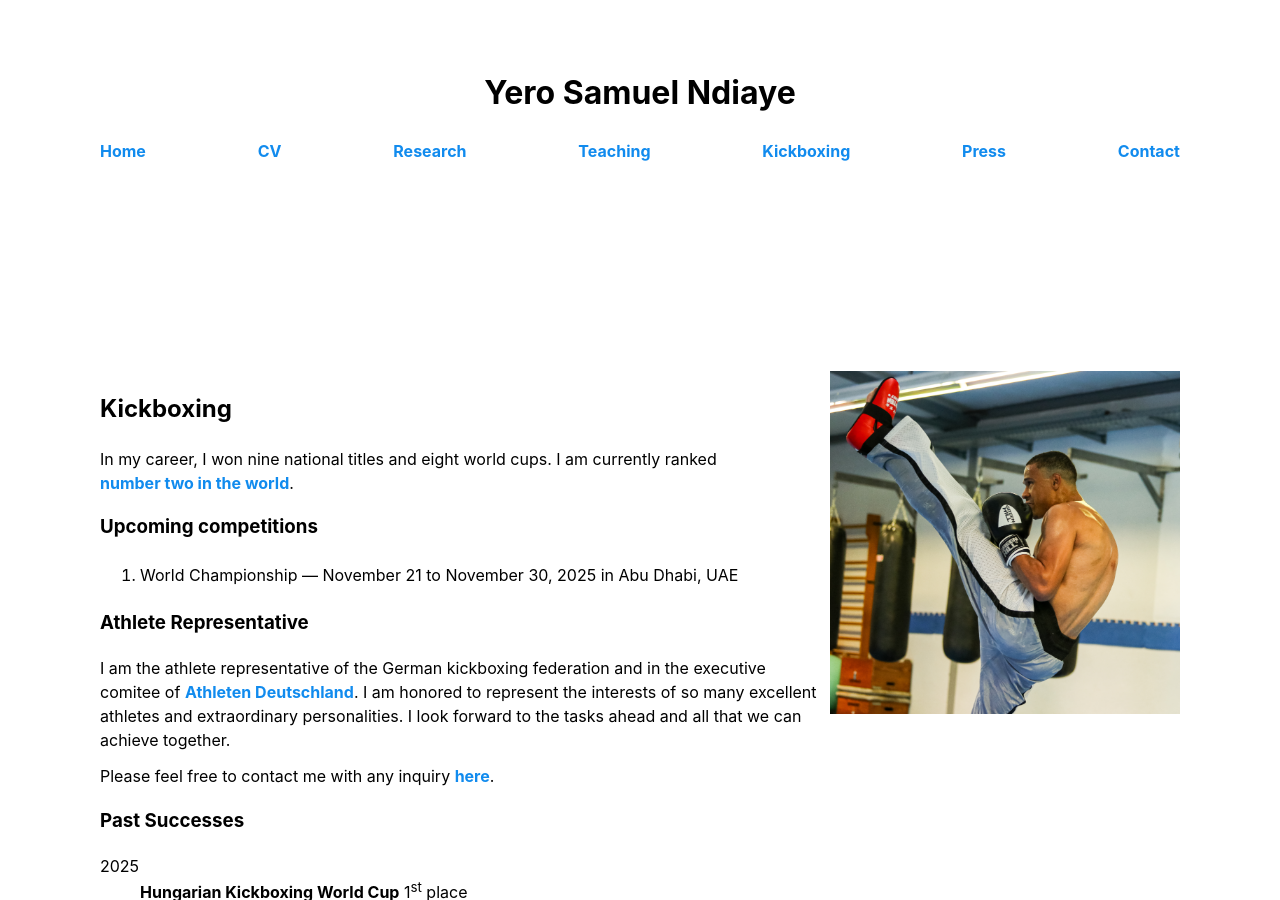
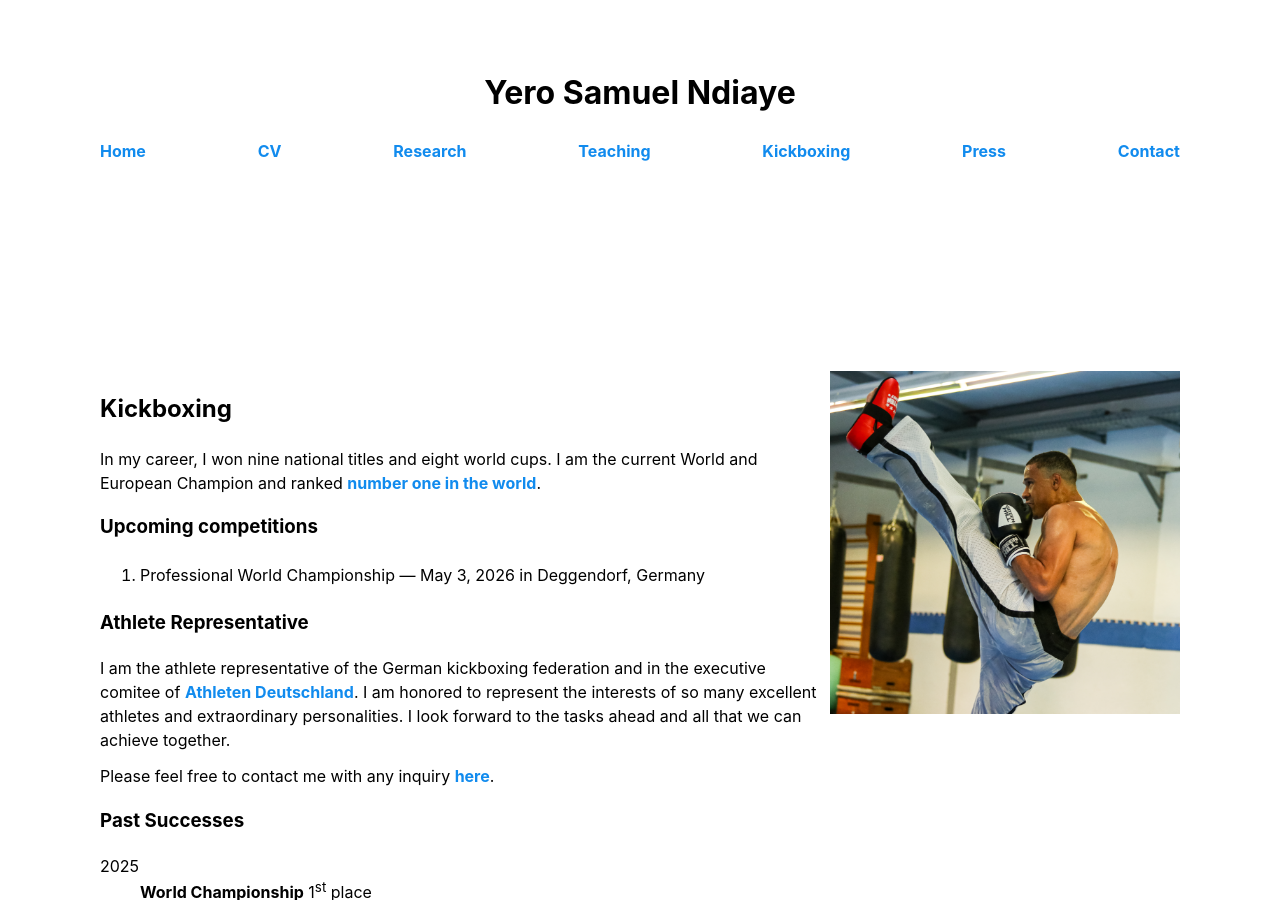
Before and after one commit to yerondiaye/yerondiaye.github.io, a Jekyll site: the page kickboxing.html, which Jekyll copies as it is, in a window 1280 px wide and 900 px high. Built offline with Jekyll 4.4.1, drawn with Linux system fonts in a browser that asks for light colours; some of the changed text lies outside the part shown.

Commit message:
Update2026_2

```diff
--- a/contact.html
+++ b/contact.html
@@ -44,7 +44,7 @@ Room: 4.203</br>
 
 
         <footer>
-<p align="left"> &copy; Yero Samuel Ndiaye, 2023. Built with <a target="blank" href="https://andybrewer.github.io/mvp/"> mvp.css</a>.</p>
+<p align="left"> &copy; Yero Samuel Ndiaye, 2026. Built with <a target="blank" href="https://andybrewer.github.io/mvp/"> mvp.css</a>.</p>
 <p align="left" > <img style="float:left" src="../images/Instagram_logo.png" alt="Instagram" width="20" height="20" /> &nbsp; <a target="_blank" href="https://www.instagram.com/yerosndiaye/">Instagram</a></p>
 <p align="left" > <img style="float:left" src="../images/Gmail.png" alt="Instagram" width="20" height="20" /> &nbsp;  <a target="_blank" href="mailto:yero.samuel.ndiaye@gmail.com">Email me</a></p>
 <p align="left"> <img style="float:left" src="../images/LinkedIn.png" alt="LinkedIn" width="20" height="20"  /> &nbsp; <a target="_blank" href="https://www.linkedin.com/in/yero-samuel-ndiaye-57204a135">LinkedIn</a></p>
--- a/kickboxing.html
+++ b/kickboxing.html
@@ -27,12 +27,12 @@
 
             <h2>Kickboxing</h2>
 
-In my career, I won nine national titles and eight world cups. I am currently ranked <a target="blank" href="http://setopen.sportdata.org/wakoranking/ranking_main_competitor.php?ranking_country=GER&ranking_competitor=&ranking_competitor_name=NDIAYE%20YERO">number two in the world</a>.
+In my career, I won nine national titles and eight world cups. I am the current World and European Champion and ranked <a target="blank" href="http://setopen.sportdata.org/wakoranking/ranking_main_competitor.php?ranking_country=GER&ranking_competitor=&ranking_competitor_name=NDIAYE%20YERO">number one in the world</a>.
 
             <h3>Upcoming competitions</h3>
 
 <ol>
-	<li>World Championship &mdash; November 21 to November 30, 2025 in Abu Dhabi, UAE </li>
+	<li>Professional World Championship &mdash; May 3, 2026 in Deggendorf, Germany </li>
 </ol>
 
             <h3>Athlete Representative</h3>
@@ -45,6 +45,9 @@ In my career, I won nine national titles and eight world cups. I am currently ra
 
 <d1>
 	<dt>2025</dt>
+	<dd><b>World Championship</b> 1<sup>st</sup> place <br>
+	    <small>Abu Dhabi, UAE</small><br /></dd>
+	    <small>Abu Dhabi, UAE</small><br /></dd>
 	<dd><b>Hungarian Kickboxing World Cup</b> 1<sup>st</sup> place <br>
 	    <small>Budapest, Hungary</small><br /></dd>
 	<dd><b>Turkish Kickboxing World Cup</b> 1<sup>st</sup> place <br>
@@ -139,7 +142,7 @@ In my career, I won nine national titles and eight world cups. I am currently ra
 
 
         <footer>
-<p align="left"> &copy; Yero Samuel Ndiaye, 2023. Built with <a target="blank" href="https://andybrewer.github.io/mvp/"> mvp.css</a>.</p>
+<p align="left"> &copy; Yero Samuel Ndiaye, 2026. Built with <a target="blank" href="https://andybrewer.github.io/mvp/"> mvp.css</a>.</p>
 <p align="left" > <img style="float:left" src="../images/Instagram_logo.png" alt="Instagram" width="20" height="20" /> &nbsp; <a target="_blank" href="https://www.instagram.com/yerosndiaye/">Instagram</a></p>
 <p align="left" > <img style="float:left" src="../images/Gmail.png" alt="Instagram" width="20" height="20" /> &nbsp;  <a target="_blank" href="mailto:yero.samuel.ndiaye@gmail.com">Email me</a></p>
 <p align="left"> <img style="float:left" src="../images/LinkedIn.png" alt="LinkedIn" width="20" height="20"  /> &nbsp; <a target="_blank" href="https://www.linkedin.com/in/yero-samuel-ndiaye-57204a135">LinkedIn</a></p>
--- a/press.html
+++ b/press.html
@@ -36,7 +36,7 @@
 
 
         <footer>
-<p align="left"> &copy; Yero Samuel Ndiaye, 2023. Built with <a target="blank" href="https://andybrewer.github.io/mvp/"> mvp.css</a>.</p>
+<p align="left"> &copy; Yero Samuel Ndiaye, 2026. Built with <a target="blank" href="https://andybrewer.github.io/mvp/"> mvp.css</a>.</p>
 <p align="left" > <img style="float:left" src="../images/Instagram_logo.png" alt="Instagram" width="20" height="20" /> &nbsp; <a target="_blank" href="https://www.instagram.com/yerosndiaye/">Instagram</a></p>
 <p align="left" > <img style="float:left" src="../images/Gmail.png" alt="Instagram" width="20" height="20" /> &nbsp;  <a target="_blank" href="mailto:yero.samuel.ndiaye@gmail.com">Email me</a></p>
 <p align="left"> <img style="float:left" src="../images/LinkedIn.png" alt="LinkedIn" width="20" height="20"  /> &nbsp; <a target="_blank" href="https://www.linkedin.com/in/yero-samuel-ndiaye-57204a135">LinkedIn</a></p>
--- a/research.html
+++ b/research.html
@@ -69,7 +69,7 @@ Inaccurate political beliefs persist not only because people encounter falsehood
 
 
         <footer>
-<p align="left"> &copy; Yero Samuel Ndiaye, 2023. Built with <a target="blank" href="https://andybrewer.github.io/mvp/"> mvp.css</a>.</p>
+<p align="left"> &copy; Yero Samuel Ndiaye, 2026. Built with <a target="blank" href="https://andybrewer.github.io/mvp/"> mvp.css</a>.</p>
 <p align="left" > <img style="float:left" src="../images/Instagram_logo.png" alt="Instagram" width="20" height="20" /> &nbsp; <a target="_blank" href="https://www.instagram.com/yerosndiaye/">Instagram</a></p>
 <p align="left" > <img style="float:left" src="../images/Gmail.png" alt="Instagram" width="20" height="20" /> &nbsp;  <a target="_blank" href="mailto:yero.samuel.ndiaye@gmail.com">Email me</a></p>
 <p align="left"> <img style="float:left" src="../images/LinkedIn.png" alt="LinkedIn" width="20" height="20"  /> &nbsp; <a target="_blank" href="https://www.linkedin.com/in/yero-samuel-ndiaye-57204a135">LinkedIn</a></p>
```
